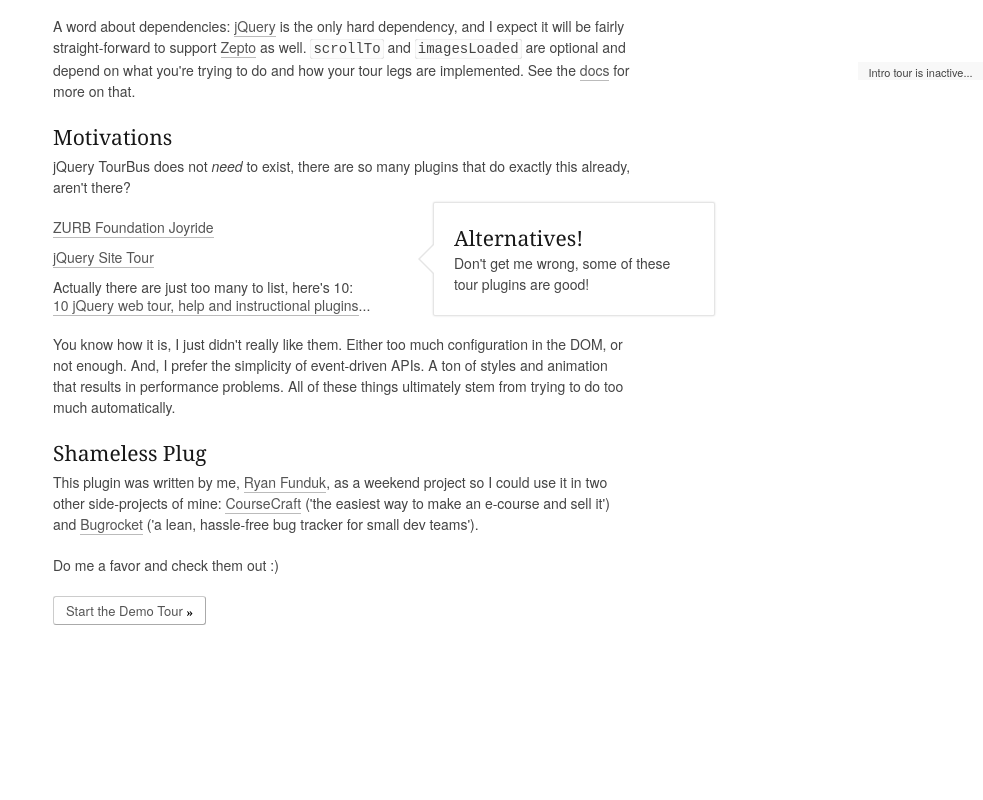
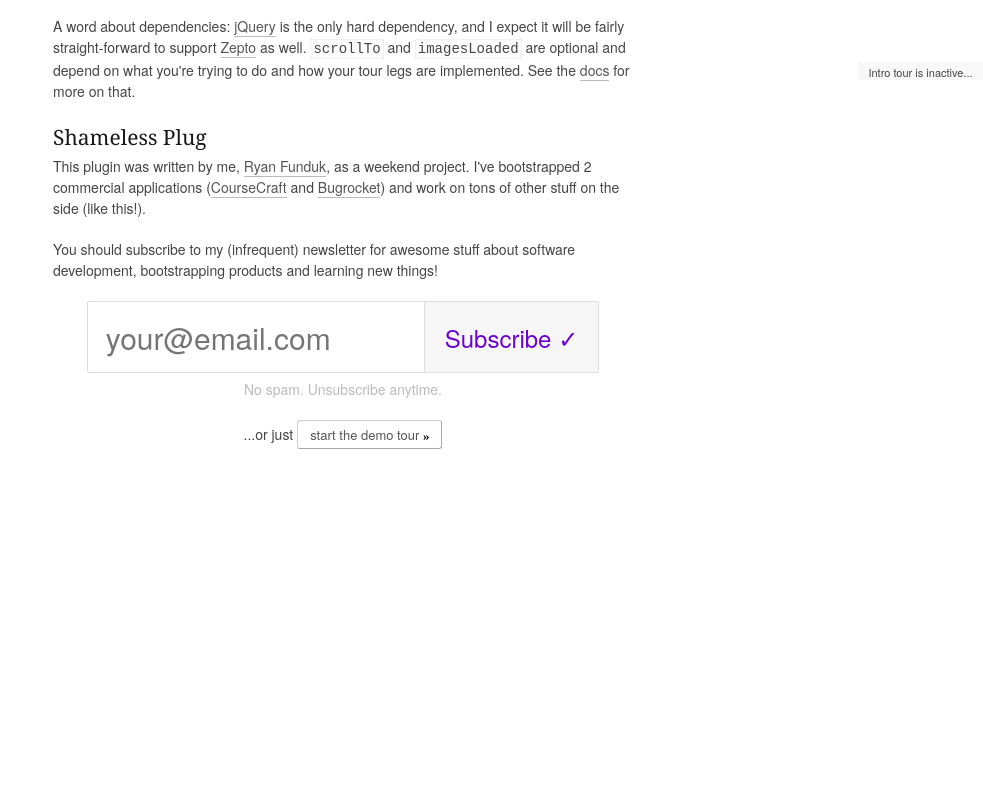
Before and after one commit to rfunduk/jquery-tourbus, a website: page site/index.html in a window 1280 px wide. Shown: the part 720-1520 px from the top of the page, without its empty margins (297-1280 px from the left). Drawn offline with Linux system fonts and the light colour scheme; files that its build step writes are made by us from their sources; files whose address does not match are found by name.

Commit message:
site tweaks
- no more deploy task, i'm just copying it to my site and deploying that
- remove 'motivations' section, it's kind of silly
- use non-minified assets for easier devtools inspection
- pitch my newsletter :)

```diff
--- a/site/demo.css
+++ b/site/demo.css
@@ -310,3 +310,52 @@
 pre .chunk {
   color: #aaa
 }
+
+/* newsletter signup */
+
+.list-signup {
+  text-align: center;
+}
+
+.list-signup input {
+  height: 70px;
+  width: auto;
+  padding: 0 18px;
+  font-size: 30px;
+  font-weight: 200;
+  border: 1px solid #DDD;
+  border-radius: 2px;
+  float: none;
+  display: inline;
+  width: 300px;
+  margin: 0;
+  border-top-right-radius: 0;
+  border-bottom-right-radius: 0;
+}
+.list-signup button {
+  vertical-align: top;
+  font-size: 24px;
+  height: 72px;
+  padding: 0 20px;
+  border: 1px solid #DDD;
+  background: #F6F6F6;
+  color: #6c00d3;
+  border-radius: 2px;
+  margin-top: 10px;
+  float: none;
+  width: auto; margin: 0;
+  border-left: 0;
+  border-top-left-radius: 0;
+  border-bottom-left-radius: 0;
+}
+.list-signup button:hover {
+  color: #4b00ac;
+  background: #fafafa;
+}
+
+.list-signup small {
+  display: block;
+  font-size: 14px;
+  margin-top: 6px;
+  color: #BBB;
+}
--- a/site/demo.js
+++ b/site/demo.js
@@ -52,7 +52,6 @@
     } );
 
     var docsBus = $.tourbus( '#tourbus-demo-2' );
-    $.tourbus( 'build', '#tourbus-demo-3', { autoDepart: true } );
 
     $(document).on( 'click', '.docs-tour, .go-to-docs', function() {
       $('#tourbus-demo-1').trigger('stop.tourbus');
--- a/site/index.html
+++ b/site/index.html
@@ -17,13 +17,13 @@
     <script src='deps/jquery.min.js'></script>
     <script src='deps/imagesloaded.pkgd.min.js'></script>
     <script src='deps/jquery.scrollTo.min.js'></script>
-    <script src='jquery-tourbus.min.js'></script>
+    <script src='jquery-tourbus.js'></script>
 
     <script src='highlight.js'></script>
     <script src='demo.js'></script>
 
     <link href='skeleton.css' media='all' rel='stylesheet' type='text/css' />
-    <link href='jquery-tourbus.min.css' media='all' rel='stylesheet' type='text/css' />
+    <link href='jquery-tourbus.css' media='all' rel='stylesheet' type='text/css' />
     <link href='demo.css' media='all' rel='stylesheet' type='text/css' />
   </head>
   <body>
@@ -113,41 +113,29 @@
           <a href='javascript:void(0);' class='docs-tour'>docs</a> for more on that.
         </p>
 
-        <h4>Motivations</h4>
-        <p>
-          jQuery TourBus does not <em>need</em> to exist, there are so
-          many plugins that do exactly this already, aren't there?
-        </p>
-        <ul id='alternatives' style='margin-right: 200px;'>
-          <li><a href='http://www.zurb.com/playground/jquery-joyride-feature-tour-plugin' class='remove-bottom' target='_blank'>ZURB Foundation Joyride</a></li>
-          <li><a href='http://jquerytour.com/' class='remove-bottom' target='_blank'>jQuery Site Tour</a></li>
-          <li>
-            Actually there are just too many to list, here's 10:<br/>
-            <a href='http://www.jquery4u.com/plugins/web-tour-instructional-plugins/' target='_blank'>10 jQuery web tour, help and instructional plugins</a>...
-          </li>
-        </ul>
-        <p>
-          You know how it is, I just didn't really like them. Either too much configuration
-          in the DOM, or not enough. And, I prefer the simplicity of
-          event-driven APIs. A ton of styles and animation that results in performance
-          problems. All of these things ultimately stem from trying to do too much automatically.
-        </p>
-
         <h4>Shameless Plug</h4>
         <p>
           This plugin was written by me, <a href='http://ryanfunduk.com'>Ryan Funduk</a>, as
-          a weekend project so I could use it in two other side-projects of mine:
-          <a href='https://coursecraft.net' target='_blank'>CourseCraft</a> ('the easiest
-          way to make an e-course and sell it') and
-          <a href='https://bugrocket.com' target='_blank'>Bugrocket</a> ('a lean, hassle-free
-          bug tracker for small dev teams').
+          a weekend project. I've bootstrapped 2 commercial applications
+          (<a href='https://coursecraft.net' target='_blank'>CourseCraft</a> and
+          <a href='https://bugrocket.com' target='_blank'>Bugrocket</a>)
+          and work on tons of other stuff on the side (like this!).
         </p>
         <p>
-          Do me a favor and check them out :)
+          You should subscribe to my (infrequent) newsletter for awesome stuff about
+          software development, bootstrapping products and learning new things!
         </p>
 
-        <a class='start-intro-tour button'>Start the Demo Tour <span>&raquo;</span></a>
+        <form class='list-signup' action='http://list.ryanfunduk.com/t/d/s/jydtjh/' method='post'>
+          <input type='hidden' name='cm-f-adjji' value='ryanfunduk.com/jquery-tourbus' />
+          <input spellcheck='false' placeholder='your@email.com' name='cm-jydtjh-jydtjh' type='email' required='true' /><button type='submit'>Subscribe &check;</button>
+          <small>No spam. Unsubscribe anytime.</small>
+        </form>
 
+        <p style='text-align: center;'>
+          ...or just
+          <a class='start-intro-tour button'>start the demo tour <span>&raquo;</span></a>
+        </p>
 
         <div style='margin-top: 1500px;' id='docs'>
           <h1>Documentation</h1>
@@ -1250,15 +1238,6 @@
             <h2 class='remove-bottom'>Documentation</h2>
           </li>
         </ol>
-
-        <ol class='tourbus-legs' id='tourbus-demo-3'>
-          <li data-el='#alternatives' data-width='280' data-orientation='right' data-align='bottom' data-scroll-to='false' data-margin='0'>
-            <h4 class='remove-bottom'>Alternatives!</h4>
-            <p class='remove-bottom'>
-              Don't get me wrong, some of these tour plugins are good!
-            </p>
-          </li>
-        </ol>
       </div>
     </div>
 
```
Also changed, not shown: Gruntfile.js (+1 -18 lines).
